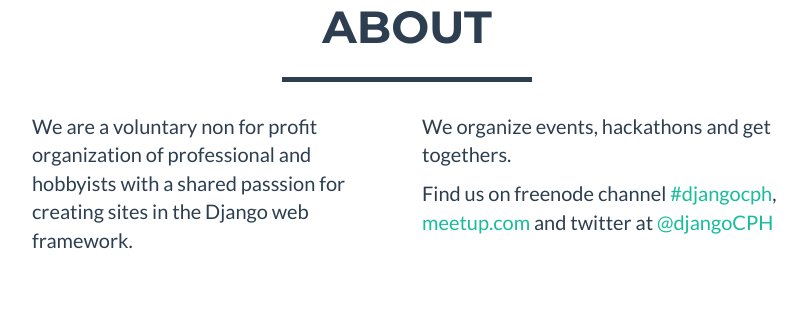
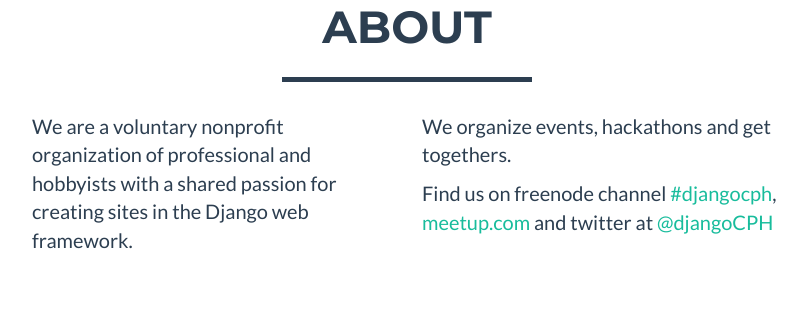
Before and after one commit to django-denmark/djangocph.dk, a Django app: page / in a window 1280 px wide. Shown: the part 597-906 px from the top of the page, without its empty margins (233-1040 px from the left). Run offline with Django 3.2, Linux system fonts and the light colour scheme; data that the repository does not hold is empty; some libraries are stand-ins or nearby versions.

Commit message:
Update base.html
Fixed two spelling mistakes found by benjaoming

```diff
--- a/templates/base.html
+++ b/templates/base.html
@@ -105,7 +105,7 @@
             </div>
             <div class="row">
                 <div class="col-lg-4 col-lg-offset-2">
-                    <p>We are a voluntary non for profit organization of professional and hobbyists with a shared passsion for creating sites in the Django web framework.</p>
+                    <p>We are a voluntary nonprofit organization of professional and hobbyists with a shared passion for creating sites in the Django web framework.</p>
                 </div>
                 <div class="col-lg-4">
                     <p>We organize events, hackathons and get togethers.</p>
```
